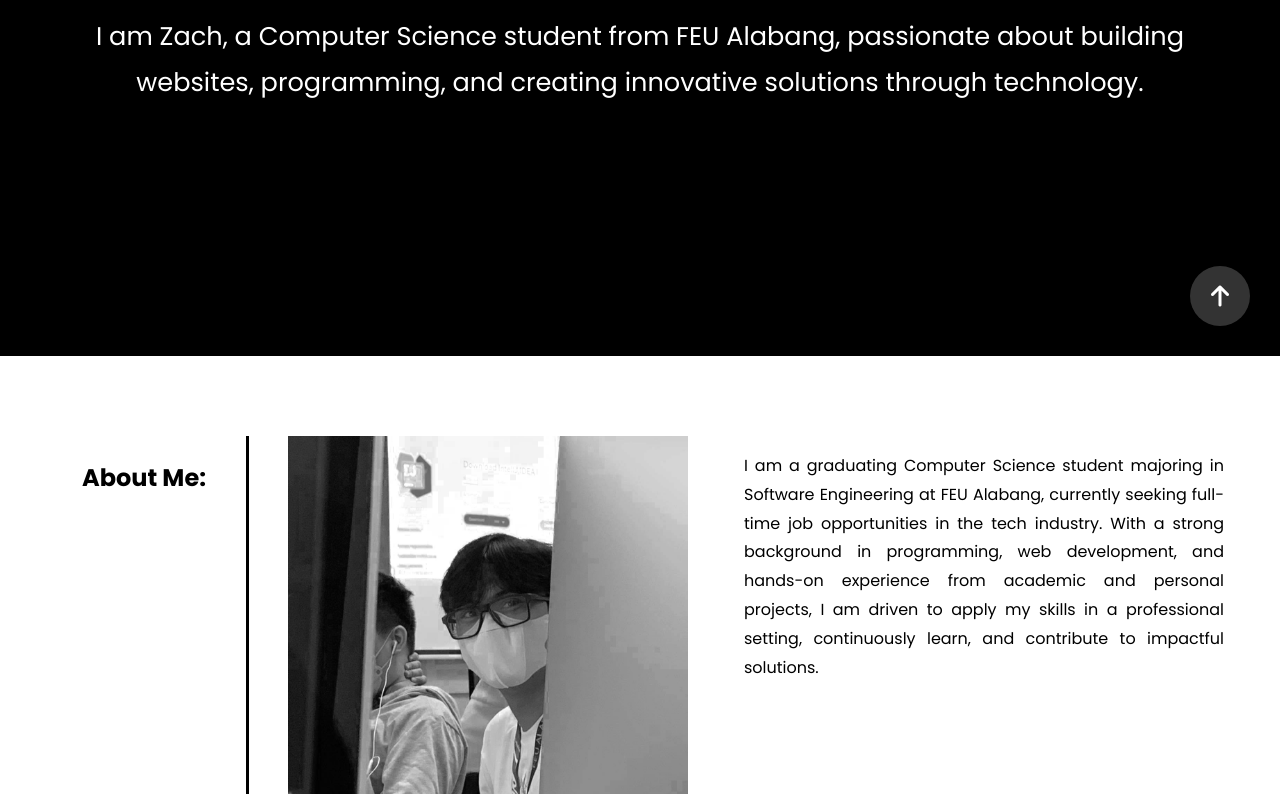
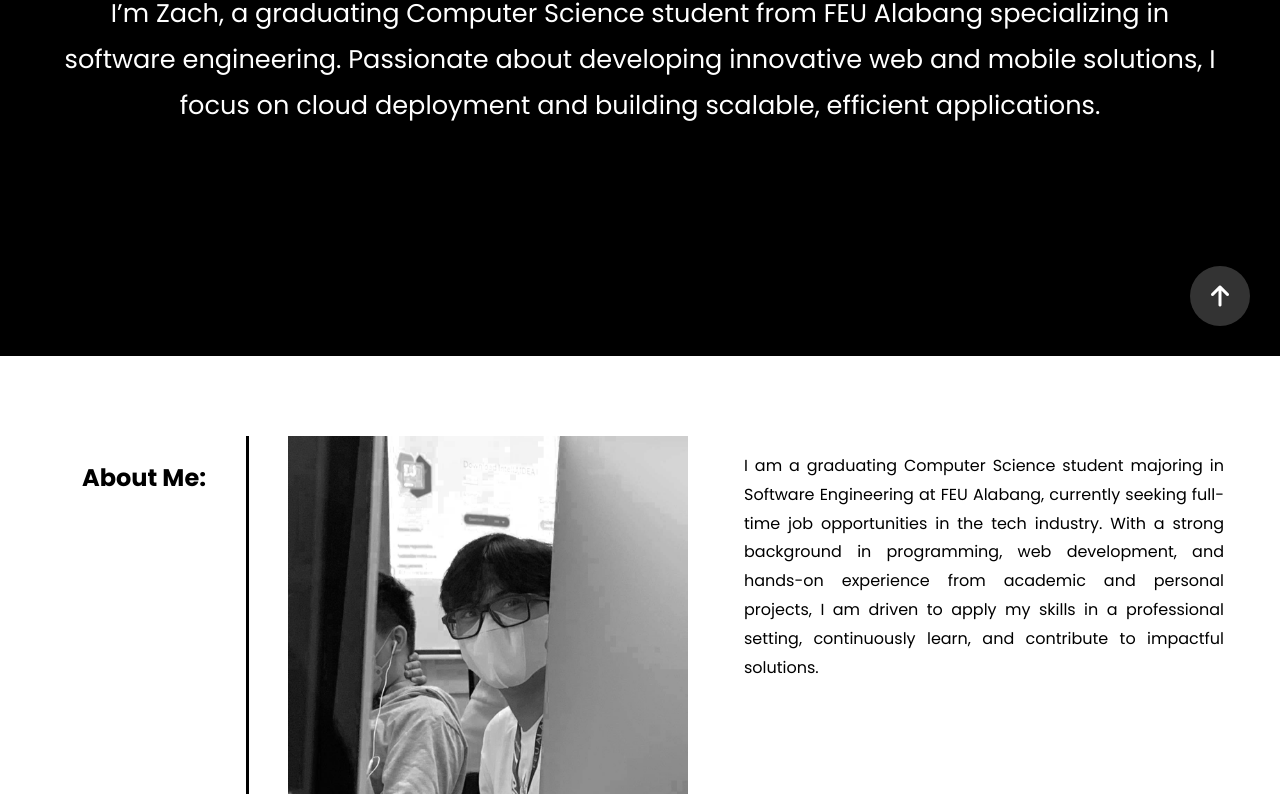
Before and after one commit to 0xzso7/PersonalWebsite, a plain HTML site: page index.html in a window 1280 px wide. Shown: the part 444-1238 px from the top of the page. Drawn offline with nearby package versions, Linux system fonts and the light colour scheme.

Commit message:
Update home section introduction text

```diff
--- a/index.html
+++ b/index.html
@@ -20,8 +20,9 @@
     <section class="home">
         <div class="container" data-aos="fade-up">
             <h1>Zach<br>Magistrado</h1>
-            <h2>I am Zach, a Computer Science student from FEU Alabang, passionate about building
-                websites, programming, and creating innovative solutions through technology.</h2>
+                <h2>
+                    I’m Zach, a graduating Computer Science student from FEU Alabang specializing in software engineering. Passionate about developing innovative web and mobile solutions, I focus on cloud deployment and building scalable, efficient applications.
+                </h2>
         </div>
     </section>
 
```
